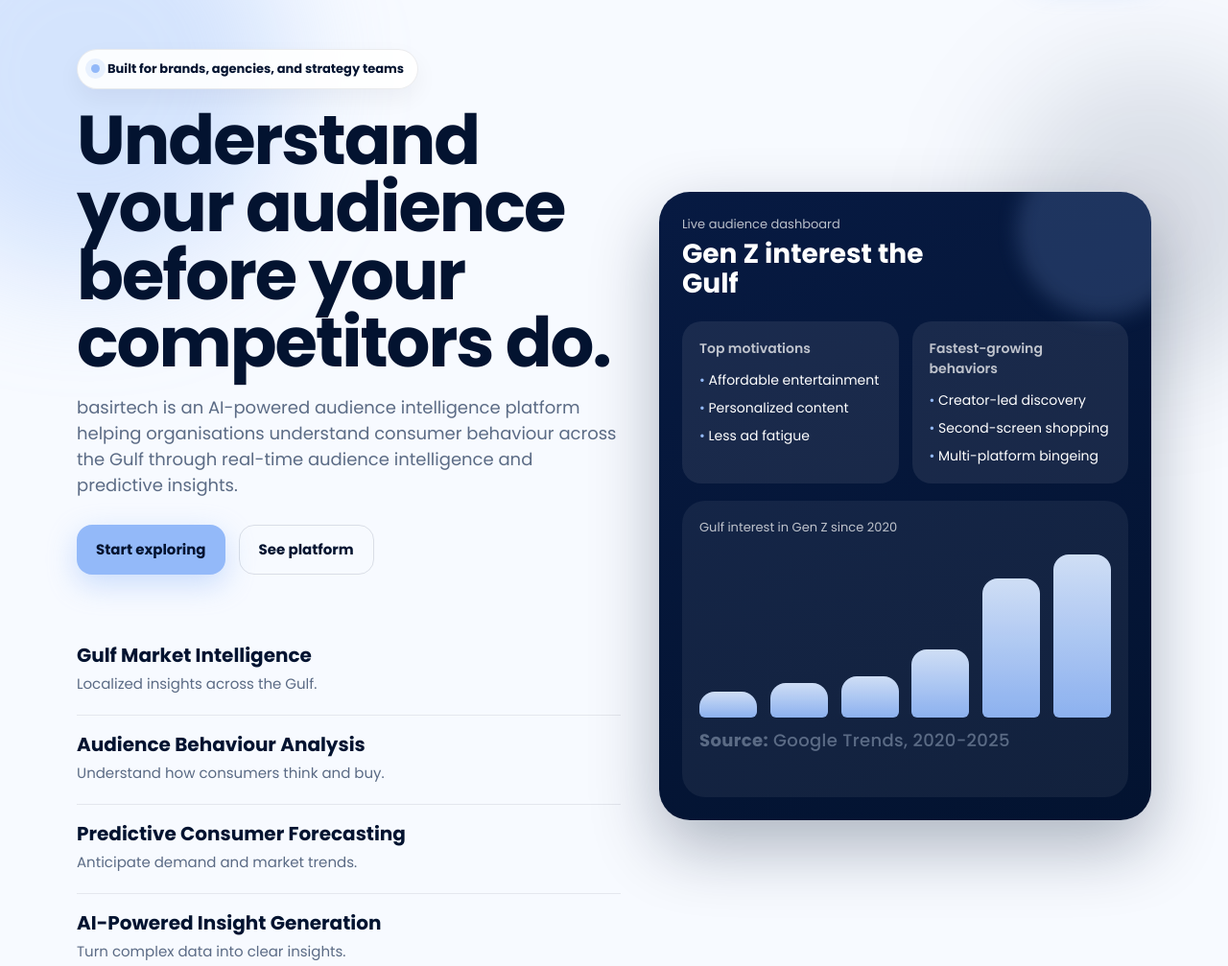
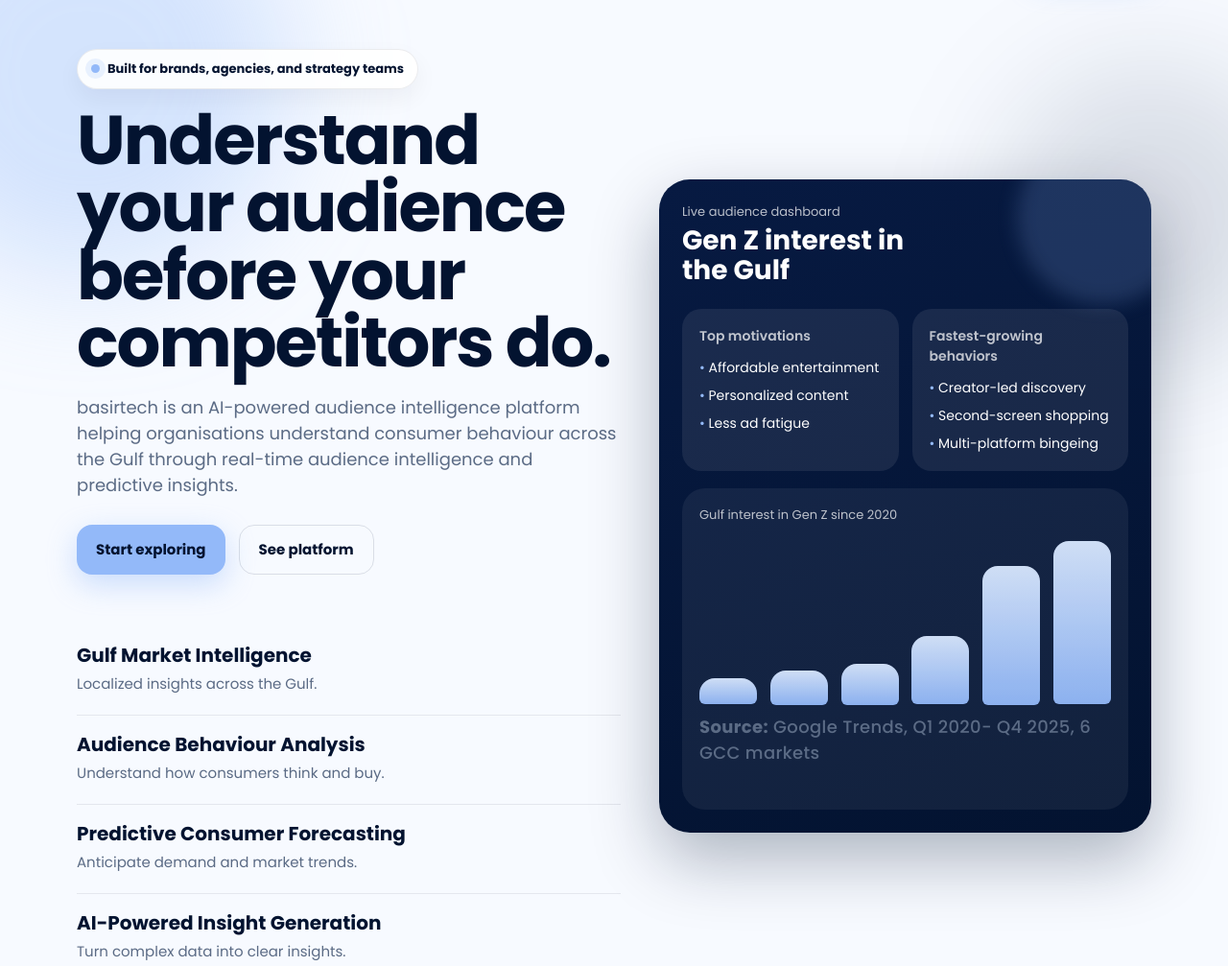
Before and after one commit to basirtech/basirtech, a plain HTML site: page index.html in a window 1280 px wide. Shown: the part 90-1097 px from the top of the page at 96% size. Drawn offline with Linux system fonts and the light colour scheme.

Commit message:
Update index.html

```diff
--- a/index.html
+++ b/index.html
@@ -894,7 +894,7 @@
         <div class="dashboard-top">
           <div>
             <div class="dashboard-label">Live audience dashboard</div>
-            <h2>Gen Z interest the Gulf</h2>
+            <h2>Gen Z interest in the Gulf</h2>
           </div>
         </div>
 
@@ -931,7 +931,7 @@
   <div class="bar" style="height: 85%"></div>
   <div class="bar" style="height: 100%"></div>
 </div>
-<p class="chart-source"><strong>Source:</strong> Google Trends, 2020-2025</p>
+<p class="chart-source"><strong>Source:</strong> Google Trends, Q1 2020- Q4 2025, 6 GCC markets</p>
         </div>
       </div>
     </div>
```
